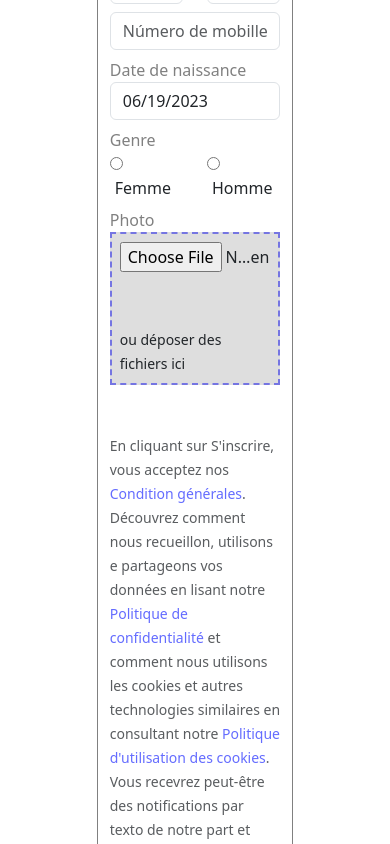
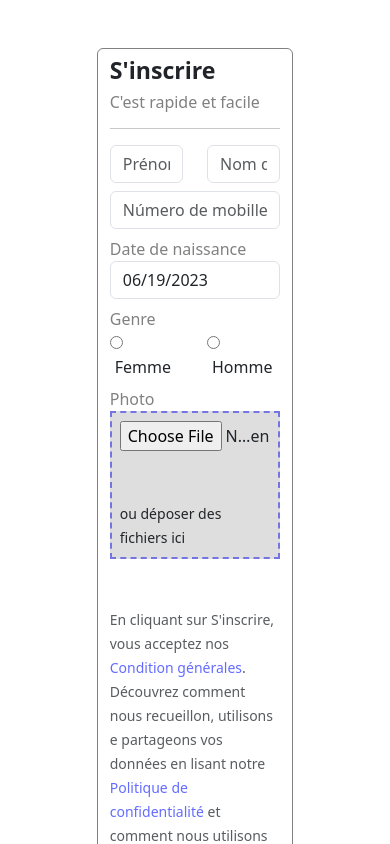
Before and after one commit to Knoka1/SimpleSingUp, a React (Vite) app: page / in a window 390 px wide. Shown: the top 844 px of the page. Built offline with nearby package versions, Linux system fonts and the light colour scheme.

Commit message:
fix: Fixing general responsiveness

```diff
--- a/src/App.css
+++ b/src/App.css
@@ -14,7 +14,7 @@
   margin-left: 5px;
 }
 .form-control-file {
-  height: 10vh;
+  height: 80px;
   width: 100%;
   cursor: pointer;
 }
--- a/src/App.jsx
+++ b/src/App.jsx
@@ -13,7 +13,7 @@
   const [date, setDate] = useState(new Date());
 
   return (
-    <div className="d-flex justify-content-center align-items-center vh-100">
+    <div className="d-flex justify-content-center align-items-center ">
       <div className="form_container p-5">
         <form>
           <div className="container box rounded">
--- a/src/index.css
+++ b/src/index.css
@@ -5,7 +5,6 @@
 
   color-scheme: light dark;
   color: rgba(255, 255, 255, 0.87);
-  background-color: #242424;
 
   font-synthesis: none;
   text-rendering: optimizeLegibility;
```
